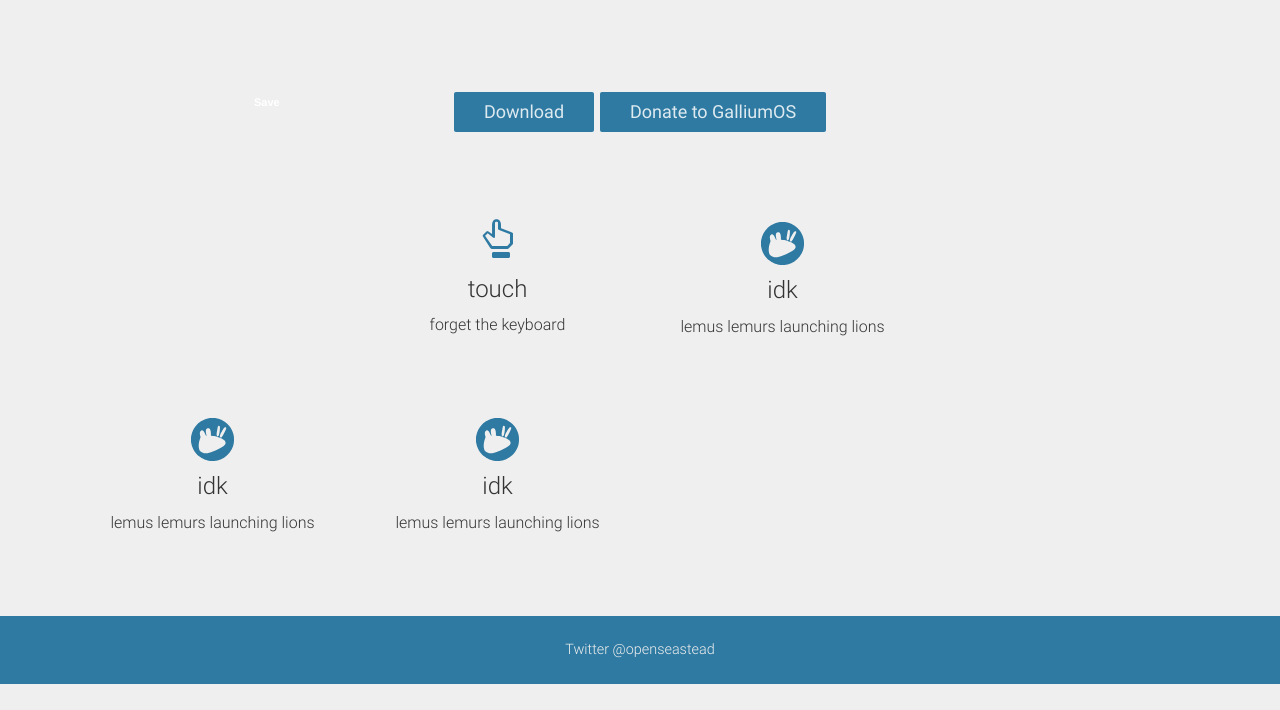
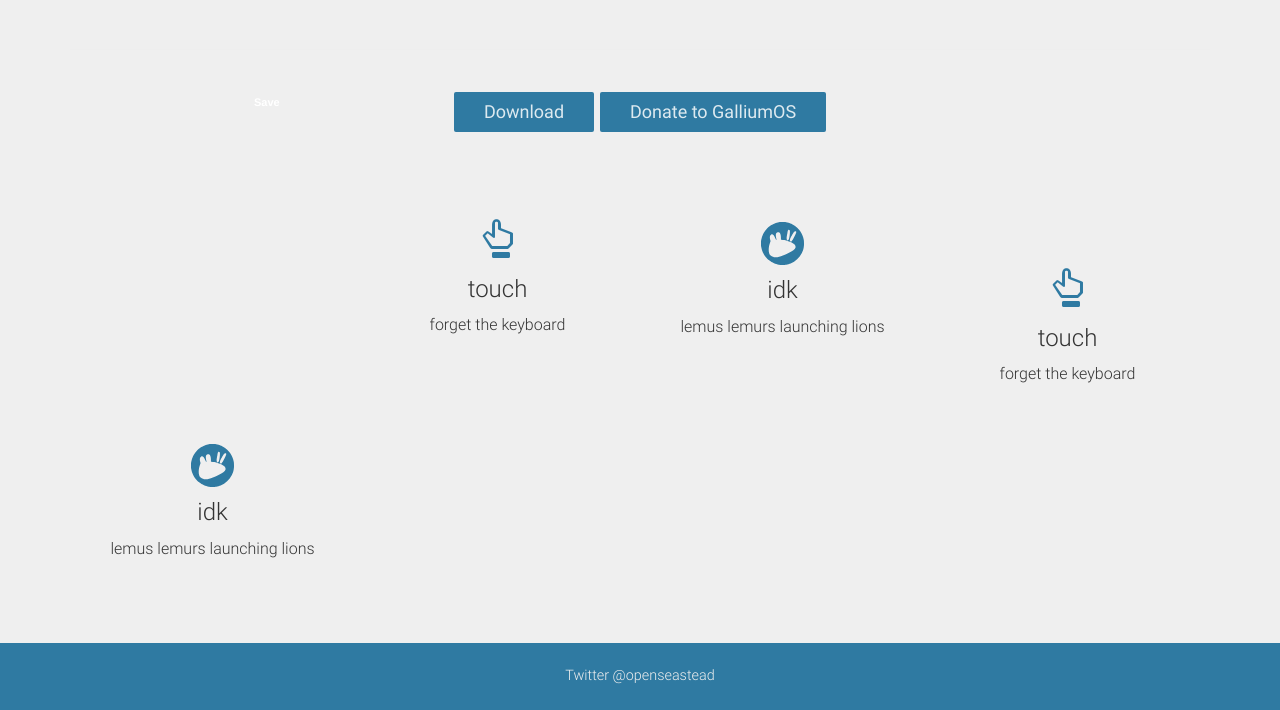
Before and after one commit to tinyrspace/ryanshandymanservice, a plain HTML site: page index.html in a window 1280 px wide. Shown: the part 184-894 px from the top of the page. Before the commit the page ends 868 px from the top, so only its background shows below. Drawn offline with nearby package versions, Linux system fonts and the light colour scheme.

Commit message:
Update index.html

```diff
--- a/index.html
+++ b/index.html
@@ -77,25 +77,21 @@
       <h3>idk</h3>
 	    <p>lemus lemurs launching lions</p>
     </div>
-<div class="col-md-3 buffer-sm icon animsition" data-animsition-in-class="fade-in-down-sm" data-animsition-in-duration="2000" style="animation-duration: 2000ms; opacity: 1;">
+</div>
+<div class="page-body">
+    <div class="col-md-3 buffer-sm icon animsition" data-animsition-in-class="fade-in-down-sm" data-animsition-in-duration="2000" style="animation-duration: 2000ms; opacity: 1;">
     </div>
- <div class="col-md-3 buffer-sm icon animsition" data-animsition-in-class="fade-in-down-sm" data-animsition-in-duration="2000" style="animation-duration: 2000ms; opacity: 1;">
+    <div class="col-md-3 buffer-sm icon animsition" data-animsition-in-class="fade-in-down-sm" data-animsition-in-duration="2000" style="animation-duration: 2000ms; opacity: 1;">
+      <span class="glyphicon glyphicon-lg glyphicon-hand-up" aria-hidden="true"></span><br>
+      <h3>touch</h3>
+      <p>forget the keyboard</p>
     </div>
-	   <div class="col-md-3 buffer-sm icon animsition" data-animsition-in-class="fade-in-down-sm" data-animsition-in-duration="2000" style="animation-duration: 2000ms; opacity: 1;">
-    </div>
-		   <div class="col-md-3 buffer-sm icon animsition" data-animsition-in-class="fade-in-down-sm" data-animsition-in-duration="2000" style="animation-duration: 2000ms; opacity: 1;">
-    </div>
-
-	  <div class="col-md-3 buffer-sm icon animsition" data-animsition-in-class="fade-in-down-sm" data-animsition-in-duration="2000" style="animation-duration: 2000ms; opacity: 1;">
+    <div class="col-md-3 buffer-sm icon animsition" data-animsition-in-class="fade-in-down-sm" data-animsition-in-duration="2000" style="animation-duration: 2000ms; opacity: 1;">
       <span><img src="./specific_meditations_files/xubuntu-icon.svg" class="xubuntu-icon" data-pin-nopin="true"></span><br>
       <h3>idk</h3>
 	    <p>lemus lemurs launching lions</p>
     </div>
-	      <div class="col-md-3 buffer-sm icon animsition" data-animsition-in-class="fade-in-down-sm" data-animsition-in-duration="2000" style="animation-duration: 2000ms; opacity: 1;">
-      <span><img src="./specific_meditations_files/xubuntu-icon.svg" class="xubuntu-icon" data-pin-nopin="true"></span><br>
-      <h3>idk</h3>
-	    <p>lemus lemurs launching lions</p>
-    </div>
+
   </div>
 </div>
 <footer class="container-fluid footer">
```
